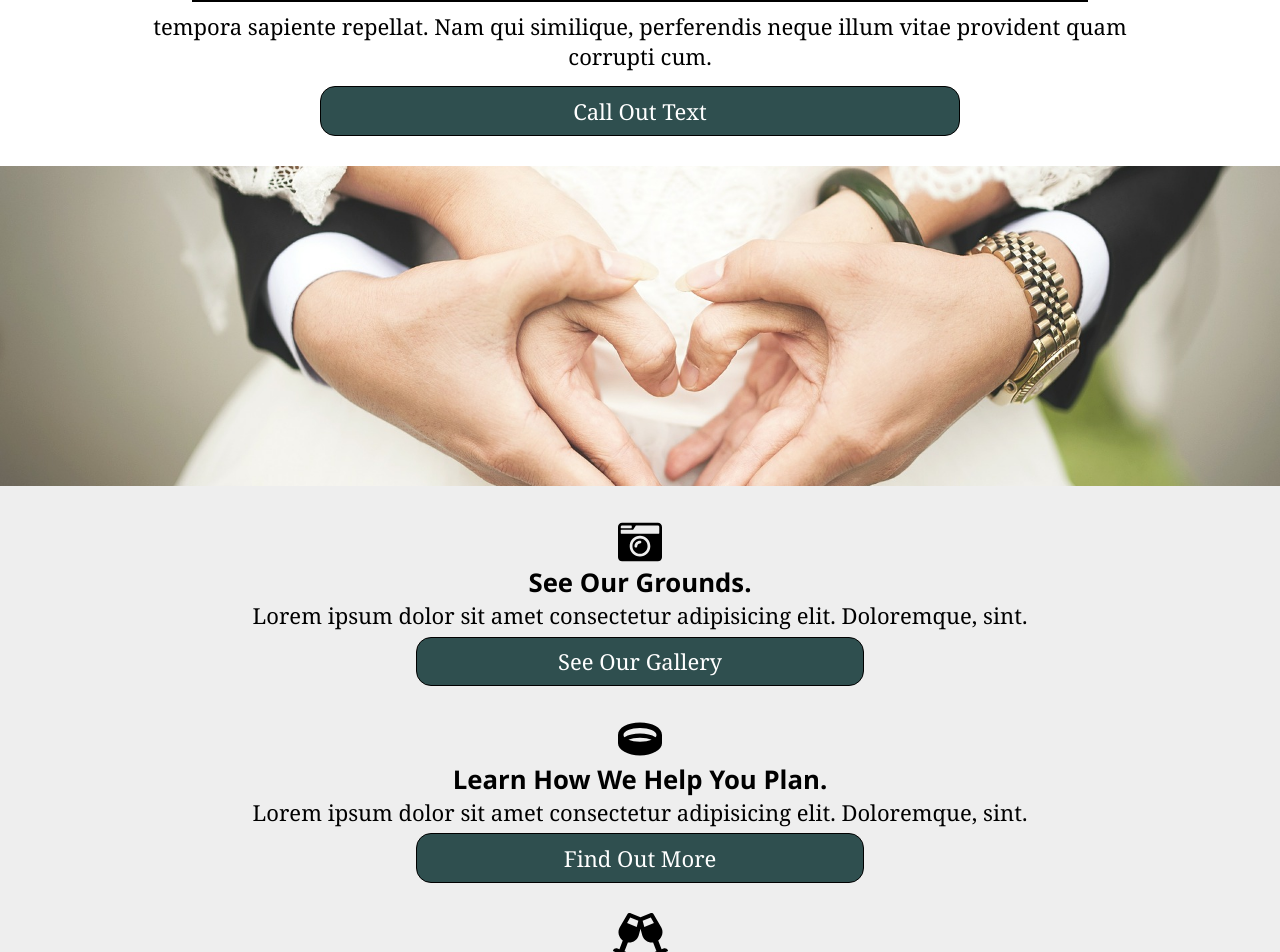
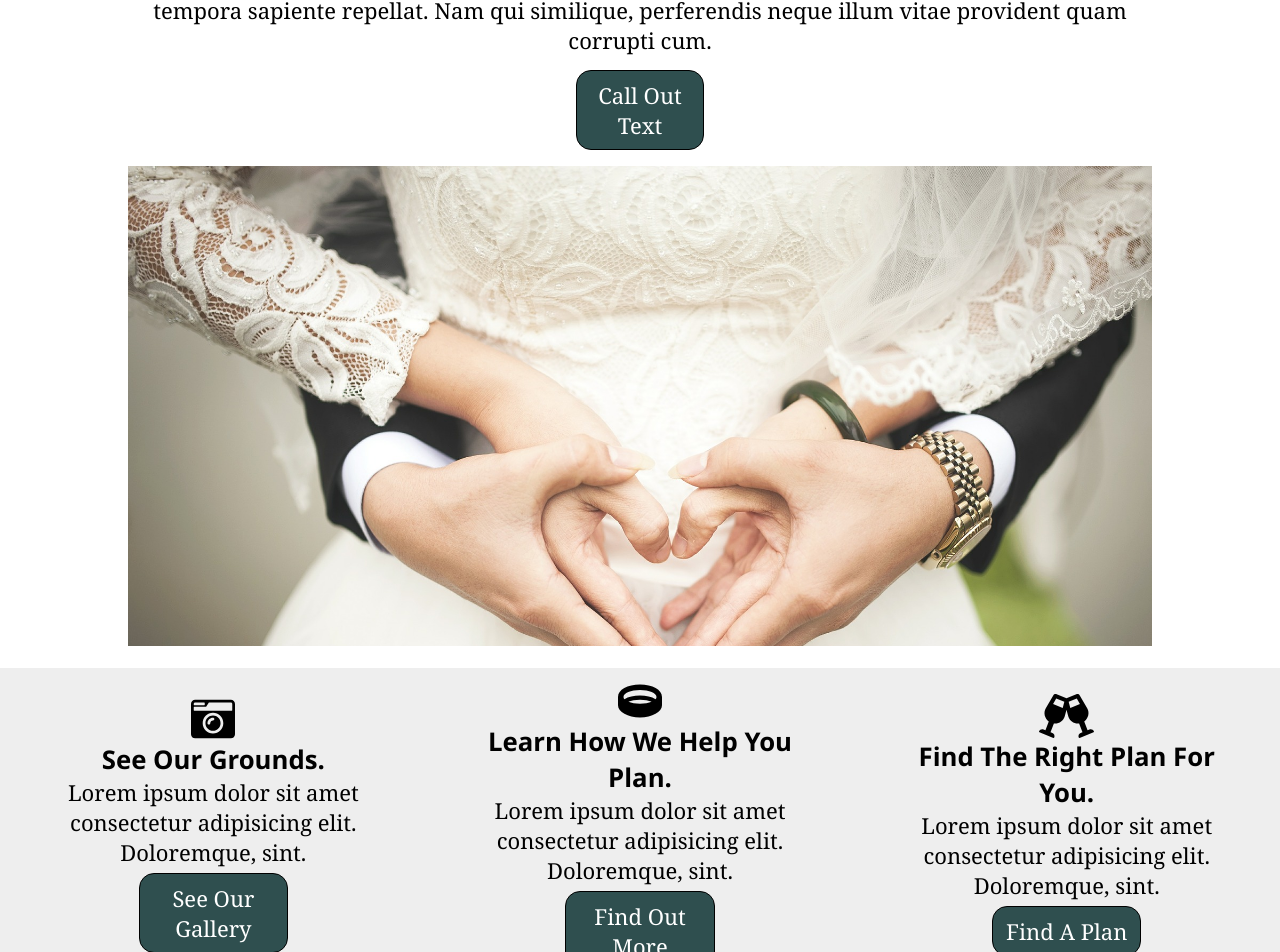
Before and after one commit to Kyler1295/RosenManor, a Vue app: page / in a window 1280 px wide. Shown: the part 874-1826 px from the top of the page. Built offline with nearby package versions, Linux system fonts and the light colour scheme.

Commit message:
Responsive Design For Landing Page and Nav Shift

```diff
--- a/src/components/Header.vue
+++ b/src/components/Header.vue
@@ -54,7 +54,7 @@ export default {
   methods: {
     checkScroll() {
       if (window.matchMedia("only screen and (min-width: 1200px)").matches) {
-        if (window.pageYOffset > window.innerHeight) {
+        if (window.pageYOffset > window.innerHeight - 200) {
           document.querySelector(".navShow").style.height = "5vh";
           document.querySelector("h1").style.display = "none";
           let li = document.querySelectorAll("li");
--- a/src/views/Home.vue
+++ b/src/views/Home.vue
@@ -190,7 +190,6 @@ export default {
       margin: 0 auto;
       text-align: center;
       h2 {
-        border-bottom: 2px solid black;
         width: 70%;
         padding: 0 0 0.25rem 0;
       }
@@ -285,15 +284,44 @@ export default {
     .hero-image {
       height: 95vh;
     }
+    .content-section {
+      .btn {
+        width: 10% !important;
+      }
+    }
+    .photo-section {
+      width: 80%;
+      margin: 0 auto 1rem;
+      height: 60vh;
+      background-position: top;
+    }
+    .icon-section {
+      display: flex;
+      justify-content: center;
+      align-items: center;
+      margin-bottom: 1rem;
+      height: 40vh;
+    }
     .pricing-section {
       flex-direction: row;
       width: 90vw;
-      margin: 0 auto;
+      margin: 1rem auto;
       justify-content: space-between;
       .pricing-card {
         width: 31.5%;
         padding: 2rem 0;
         margin: 0 0 0 0;
+      }
+    }
+    .calculator-section {
+      margin-bottom: 1rem;
+      .btn {
+        width: 10% !important;
+      }
+    }
+    .contact-callout {
+      .btn {
+        width: 10% !important;
       }
     }
   }
```
